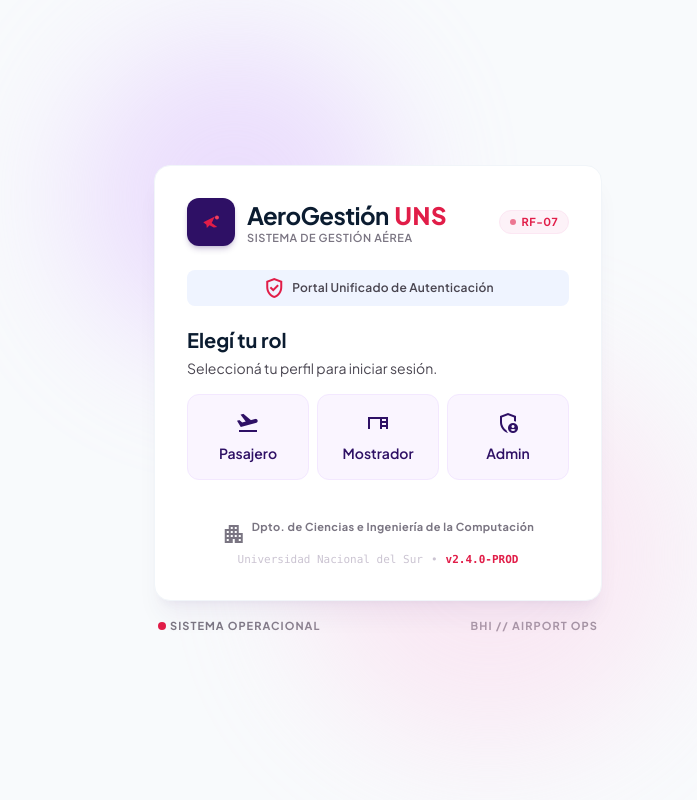
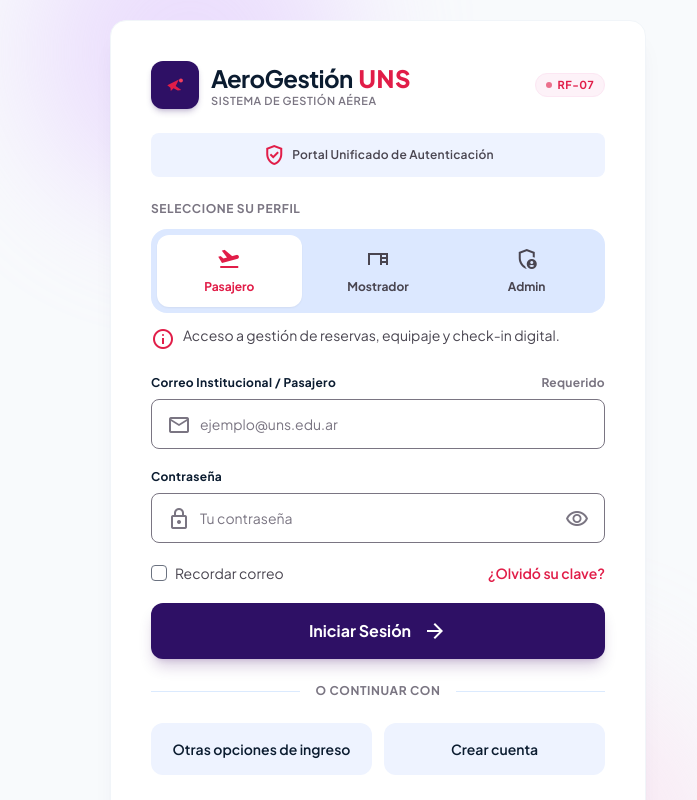
Before and after one commit to Sofiacosta2024/AeroGestionUNS, a Next.js app: page /login in a window 1280 px wide. Shown: the top 800 px of the page, without its empty margins (262-959 px from the left). Built offline with nearby package versions, Linux system fonts and the light colour scheme; no server answers.

Commit message:
feat(auth): login unificado y entrada segun rol de la cuenta

```diff
--- a/src/app/(auth)/login/[[...login]]/page.tsx
+++ b/src/app/(auth)/login/[[...login]]/page.tsx
@@ -1,9 +1,12 @@
 import { SignIn } from '@clerk/nextjs';
 import { clerkAppearance } from '@/lib/clerk-appearance';
+import LoginForm from '@/components/LoginForm';
 
-export default function LoginPage() {
+export default async function LoginPage({ params }: { params: Promise<{ login?: string[] }> }) {
+  const { login } = await params;
+  if (!login?.length) return <LoginForm />;
   return (
-      <SignIn routing="path" path="/login" signUpUrl="/sign-up"
-        fallbackRedirectUrl="/vuelos" appearance={clerkAppearance} />
+      <SignIn routing="path" path="/login/clerk" signUpUrl="/sign-up"
+        forceRedirectUrl="/" appearance={clerkAppearance} />
   );
 }
--- a/src/app/(auth)/sign-up/[[...sign-up]]/page.tsx
+++ b/src/app/(auth)/sign-up/[[...sign-up]]/page.tsx
@@ -6,7 +6,7 @@
   return (
     <AuthShell>
       <SignUp routing="path" path="/sign-up" signInUrl="/login"
-        fallbackRedirectUrl="/vuelos" appearance={clerkAppearance} />
+        forceRedirectUrl="/" appearance={clerkAppearance} />
     </AuthShell>
   );
 }
--- a/src/app/page.tsx
+++ b/src/app/page.tsx
@@ -4,5 +4,6 @@
 /** Raiz: los visitantes van al portal de autenticacion. */
 export default async function Home() {
   const user = await getCurrentUser();
-  redirect(user ? '/vuelos' : '/login');
+  if (!user) redirect('/login');
+  redirect(user.role === 'ADMIN' ? '/admin' : '/vuelos');
 }
--- a/src/components/AuthShell.tsx
+++ b/src/components/AuthShell.tsx
@@ -1,11 +1,11 @@
 export default function AuthShell({ children }: { children: React.ReactNode }) {
   return (
-    <main className="w-full max-w-md">
+    <main className="w-full max-w-[536px]">
       <div className="flex flex-col w-full items-center justify-center relative">
         <div className="absolute -top-32 -left-20 w-80 h-80 rounded-full bg-purple-300 opacity-40 blur-3xl pointer-events-none" />
         <div className="absolute -bottom-28 -right-20 w-96 h-96 rounded-full bg-pink-200 opacity-40 blur-3xl pointer-events-none" />
 
-        <div className="w-full max-w-md bg-surface-container-lowest rounded-2xl shadow-xl shadow-purple-950/5 p-5 sm:p-8 relative z-10 transition-all duration-300 border border-slate-100">
+        <div className="w-full bg-surface-container-lowest rounded-2xl shadow-xl shadow-purple-950/5 p-5 sm:p-10 relative z-10 transition-all duration-300 border border-slate-100">
           <div className="flex items-center justify-between pb-6">
             <div className="flex items-center gap-3">
               <div className="w-12 h-12 rounded-xl bg-[#2E1065] flex items-center justify-center shadow-md shadow-[#2E1065]/20 shrink-0">
@@ -42,7 +42,7 @@
             </span>
           </div>
 
-          <div className="mb-5 inline-flex items-center justify-center w-full px-3 py-1.5 rounded-lg bg-surface-container-low text-on-surface-variant font-label-md text-label-md text-center leading-snug">
+          <div className="mb-6 inline-flex items-center justify-center w-full px-3 py-2.5 rounded-lg bg-[#eef3ff] text-on-surface-variant font-label-md text-label-md text-center leading-snug">
             <span className="material-symbols-outlined text-sm mr-1.5 text-[#E11D48]">
               verified_user
             </span>
--- /dev/null
+++ b/src/components/LoginForm.tsx
@@ -0,0 +1,103 @@
+'use client';
+
+import { useEffect, useState, type FormEvent } from 'react';
+import Link from 'next/link';
+import { useSignIn } from '@clerk/nextjs';
+
+export default function LoginForm() {
+  const { signIn, fetchStatus } = useSignIn();
+  const [email, setEmail] = useState('');
+  const [password, setPassword] = useState('');
+  const [showPassword, setShowPassword] = useState(false);
+  const [rememberEmail, setRememberEmail] = useState(false);
+  const [error, setError] = useState('');
+  const [busy, setBusy] = useState(false);
+
+  useEffect(() => {
+    try {
+      const saved = localStorage.getItem('aerogestion-login-email');
+      if (saved) { setEmail(saved); setRememberEmail(true); }
+    } catch { /* El login funciona también sin almacenamiento del navegador. */ }
+  }, []);
+
+  async function submit(event: FormEvent<HTMLFormElement>) {
+    event.preventDefault();
+    if (busy || fetchStatus === 'fetching') return;
+    setError('');
+    setBusy(true);
+    try {
+      const result = await signIn.password({ emailAddress: email.trim(), password });
+      if (result.error) {
+        setError(result.error.longMessage || 'No se pudo iniciar sesión. Revisá tus datos.');
+        return;
+      }
+      try {
+        if (rememberEmail) localStorage.setItem('aerogestion-login-email', email.trim());
+        else localStorage.removeItem('aerogestion-login-email');
+      } catch { /* No se guardan contraseñas ni tokens en el navegador. */ }
+      setPassword('');
+      if (signIn.status === 'complete') {
+        const finalized = await signIn.finalize({
+          navigate: ({ decorateUrl }) => { window.location.assign(decorateUrl('/')); },
+        });
+        if (finalized.error) setError(finalized.error.longMessage || 'No se pudo activar la sesión.');
+      } else {
+        // Clerk completa MFA, confianza del dispositivo y demás desafíos pendientes.
+        window.location.assign('/login/clerk');
+      }
+    } catch {
+      setError('No se pudo conectar con el servicio de acceso. Intentá nuevamente.');
+    } finally {
+      setBusy(false);
+    }
+  }
+
+  const pending = busy || fetchStatus === 'fetching';
+  const fieldClass = 'w-full rounded-lg border border-outline bg-white py-3.5 pl-12 pr-4 text-sm text-on-surface placeholder:text-outline focus:border-[#2E1065] focus:outline-none focus:ring-2 focus:ring-purple-100';
+
+  return (
+    <div className="space-y-6">
+      <form onSubmit={submit} className="space-y-5">
+        <div>
+          <div className="mb-2 flex items-center justify-between gap-2 text-xs font-bold tracking-wide">
+            <label htmlFor="login-email">Correo Institucional / Pasajero</label>
+            <span className="text-outline">Requerido</span>
+          </div>
+          <div className="relative">
+            <span className="material-symbols-outlined pointer-events-none absolute left-4 top-3.5 text-xl text-outline" aria-hidden="true">mail</span>
+            <input id="login-email" type="email" autoComplete="username" placeholder="ejemplo@uns.edu.ar" required value={email} onChange={(event) => setEmail(event.target.value)} className={fieldClass} />
+          </div>
+        </div>
+        <div>
+          <label htmlFor="login-password" className="mb-2 block text-xs font-bold tracking-wide">Contraseña</label>
+          <div className="relative">
+            <span className="material-symbols-outlined pointer-events-none absolute left-4 top-3.5 text-xl text-outline" aria-hidden="true">lock</span>
+            <input id="login-password" type={showPassword ? 'text' : 'password'} autoComplete="current-password" placeholder="Tu contraseña" required value={password} onChange={(event) => setPassword(event.target.value)} className={`${fieldClass} pr-12`} />
+            <button type="button" aria-label={showPassword ? 'Ocultar contraseña' : 'Mostrar contraseña'} aria-pressed={showPassword} onClick={() => setShowPassword(!showPassword)} className="absolute right-3 top-2.5 rounded p-1 text-outline focus-visible:outline focus-visible:outline-2 focus-visible:outline-[#E11D48]">
+              <span className="material-symbols-outlined text-xl" aria-hidden="true">{showPassword ? 'visibility_off' : 'visibility'}</span>
+            </button>
+          </div>
+        </div>
+        <div className="flex flex-wrap items-center justify-between gap-3 text-sm">
+          <label className="flex items-center gap-2 text-on-surface-variant">
+            <input type="checkbox" checked={rememberEmail} onChange={(event) => setRememberEmail(event.target.checked)} className="h-4 w-4 rounded accent-[#E11D48]" />
+            Recordar correo
+          </label>
+          <Link href="/login/clerk" className="font-semibold text-[#E11D48] hover:underline">¿Olvidó su clave?</Link>
+        </div>
+        {error && <p role="alert" className="rounded-lg bg-pink-50 px-3 py-2 text-sm text-red-700">{error}</p>}
+        <button type="submit" disabled={pending} className="flex w-full items-center justify-center gap-3 rounded-xl bg-[#2E1065] py-4 font-bold text-white shadow-lg shadow-purple-950/20 transition-colors hover:bg-[#431b80] disabled:cursor-wait disabled:opacity-60">
+          {pending ? 'Iniciando sesión…' : 'Iniciar Sesión'}
+          <span className="material-symbols-outlined text-xl" aria-hidden="true">arrow_forward</span>
+        </button>
+      </form>
+      <div className="flex items-center gap-4 text-center text-xs font-bold uppercase tracking-wider text-outline">
+        <span className="h-px flex-1 bg-blue-100" /><span>O continuar con</span><span className="h-px flex-1 bg-blue-100" />
+      </div>
+      <div className="grid grid-cols-2 gap-3">
+        <Link href="/login/clerk" className="rounded-xl bg-[#eef3ff] px-3 py-4 text-center text-sm font-semibold text-on-surface hover:bg-blue-100">Otras opciones de ingreso</Link>
+        <Link href="/sign-up" className="rounded-xl bg-[#eef3ff] px-3 py-4 text-center text-sm font-semibold text-on-surface hover:bg-blue-100">Crear cuenta</Link>
+      </div>
+    </div>
+  );
+}
--- a/src/components/LoginPortal.tsx
+++ b/src/components/LoginPortal.tsx
@@ -1,67 +1,36 @@
 'use client';
 
 import { useState } from 'react';
-import { useRouter } from 'next/navigation';
 import AuthShell from './AuthShell';
 
 const ROLES = [
-  { id: 'PASAJERO', name: 'Pasajero', icon: 'flight_takeoff', hint: 'Gestioná tus reservas, equipaje y check-in.' },
-  { id: 'MOSTRADOR', name: 'Mostrador', icon: 'desk', hint: 'Operaciones de despacho, equipaje y pases de abordar.' },
-  { id: 'ADMIN', name: 'Admin', icon: 'admin_panel_settings', hint: 'Administración de vuelos, flota y rutas.' },
+  { id: 'PASAJERO', name: 'Pasajero', icon: 'flight_takeoff', hint: 'Acceso a gestión de reservas, equipaje y check-in digital.' },
+  { id: 'MOSTRADOR', name: 'Mostrador', icon: 'desk', hint: 'Operaciones de despacho, equipaje y emisión de pases.' },
+  { id: 'ADMIN', name: 'Admin', icon: 'admin_panel_settings', hint: 'Administración de vuelos, flota, rutas y auditorías.' },
 ] as const;
 
-type Role = (typeof ROLES)[number];
-
-/** El perfil elegido organiza el portal; los permisos los determina la cuenta autenticada. */
+/** El selector presenta el perfil; no modifica los permisos de la cuenta de Clerk. */
 export default function LoginPortal({ children }: { children: React.ReactNode }) {
-  const [role, setRole] = useState<Role | null>(null);
-  const router = useRouter();
-
-  function backToRoles() {
-    setRole(null);
-    // Reinicia también los pasos de Clerk (contraseña, verificación, etc.).
-    router.replace('/login');
-  }
-
+  const [role, setRole] = useState<(typeof ROLES)[number]>(ROLES[0]);
   return (
     <AuthShell>
-      {role ? (
-        <div className="space-y-4">
-          <button
-            type="button"
-            onClick={backToRoles}
-            className="inline-flex items-center gap-2 rounded-lg px-2 py-2 text-sm font-semibold text-[#2E1065] transition-colors hover:bg-purple-50 hover:text-[#E11D48] focus-visible:outline focus-visible:outline-2 focus-visible:outline-offset-2 focus-visible:outline-[#E11D48]"
-          >
-            <span className="material-symbols-outlined text-lg" aria-hidden="true">arrow_back</span>
-            Volver a elegir rol
-          </button>
-          <div className="rounded-lg bg-purple-50 px-4 py-3">
-            <p className="font-semibold text-[#2E1065]">Ingreso como {role.name}</p>
-            <p className="mt-1 text-sm text-on-surface-variant">{role.hint}</p>
-          </div>
-          {children}
+      <section aria-labelledby="login-role-title" className="space-y-3">
+        <h1 id="login-role-title" className="text-xs font-bold uppercase tracking-wider text-outline">Seleccione su perfil</h1>
+        <div className="grid grid-cols-3 gap-1 rounded-2xl bg-[#dce8ff] p-1.5" role="group" aria-label="Perfil de ingreso">
+          {ROLES.map((option) => (
+            <button key={option.id} type="button" aria-pressed={role.id === option.id} onClick={() => setRole(option)}
+              className={`flex flex-col items-center gap-2 rounded-xl px-2 py-3 text-xs font-bold transition-colors focus-visible:outline focus-visible:outline-2 focus-visible:outline-offset-2 focus-visible:outline-[#E11D48] ${role.id === option.id ? 'bg-white text-[#E11D48] shadow-sm' : 'text-on-surface-variant hover:bg-white/50'}`}>
+              <span className="material-symbols-outlined text-2xl" aria-hidden="true">{option.icon}</span>
+              {option.name}
+            </button>
+          ))}
         </div>
-      ) : (
-        <section aria-labelledby="login-role-title" className="space-y-4">
-          <div>
-            <h1 id="login-role-title" className="text-xl font-bold text-on-surface">Elegí tu rol</h1>
-            <p className="mt-1 text-sm text-on-surface-variant">Seleccioná tu perfil para iniciar sesión.</p>
-          </div>
-          <div className="grid grid-cols-3 gap-2">
-            {ROLES.map((option) => (
-              <button
-                key={option.id}
-                type="button"
-                onClick={() => setRole(option)}
-                className="flex flex-col items-center gap-2 rounded-xl border border-purple-100 bg-purple-50 px-2 py-4 text-sm font-semibold text-[#2E1065] transition-colors hover:border-[#E11D48] hover:bg-pink-50 hover:text-[#E11D48] focus-visible:outline focus-visible:outline-2 focus-visible:outline-offset-2 focus-visible:outline-[#E11D48]"
-              >
-                <span className="material-symbols-outlined" aria-hidden="true">{option.icon}</span>
-                {option.name}
-              </button>
-            ))}
-          </div>
-        </section>
-      )}
+        <p className="flex items-start gap-2 text-sm text-on-surface-variant" aria-live="polite">
+          <span className="material-symbols-outlined mt-0.5 text-base text-[#E11D48]" aria-hidden="true">info</span>
+          {role.hint}
+        </p>
+      </section>
+      {children}
     </AuthShell>
   );
 }
```
